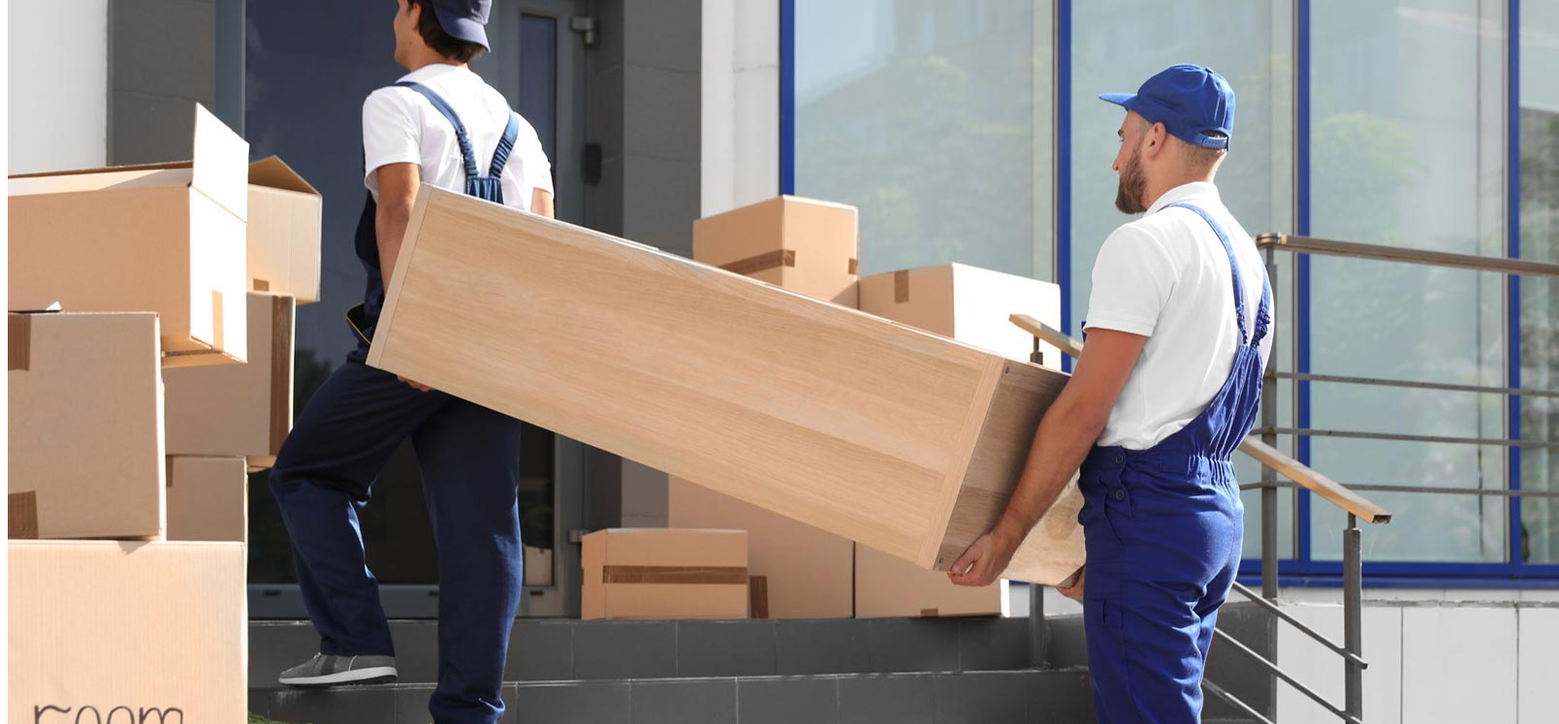
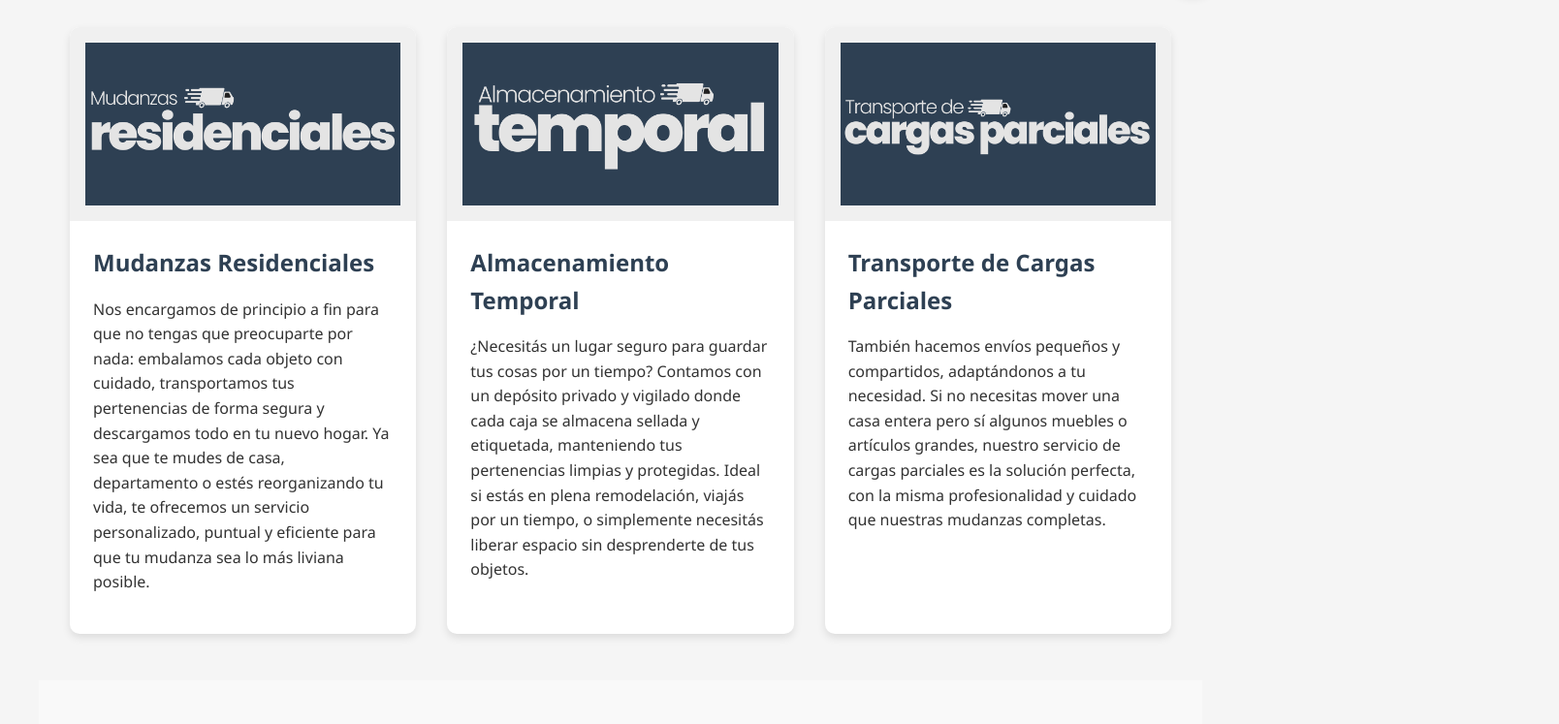
Before and after one commit to Aainor/movix, a plain HTML site: page public/index.html in a window 1280 px wide. Shown: the part 786-1533 px from the top of the page at 97% size, 1608 px wide, since content can reach past the window. Drawn offline with Linux system fonts and the light colour scheme.

Commit message:
Update index.html

```diff
--- a/public/index.html
+++ b/public/index.html
@@ -6,7 +6,7 @@
     <meta name="viewport" content="width=device-width, initial-scale=1.0">
     <title>MOVIX - Servicios de Mudanzas</title>
     <link rel="stylesheet" href="https://cdnjs.cloudflare.com/ajax/libs/font-awesome/6.0.0-beta3/css/all.min.css">
-    <link rel="stylesheet" href="css/index.cs">
+    <link rel="stylesheet" href="css/index.css">
 </head>
 
 <body>
```
